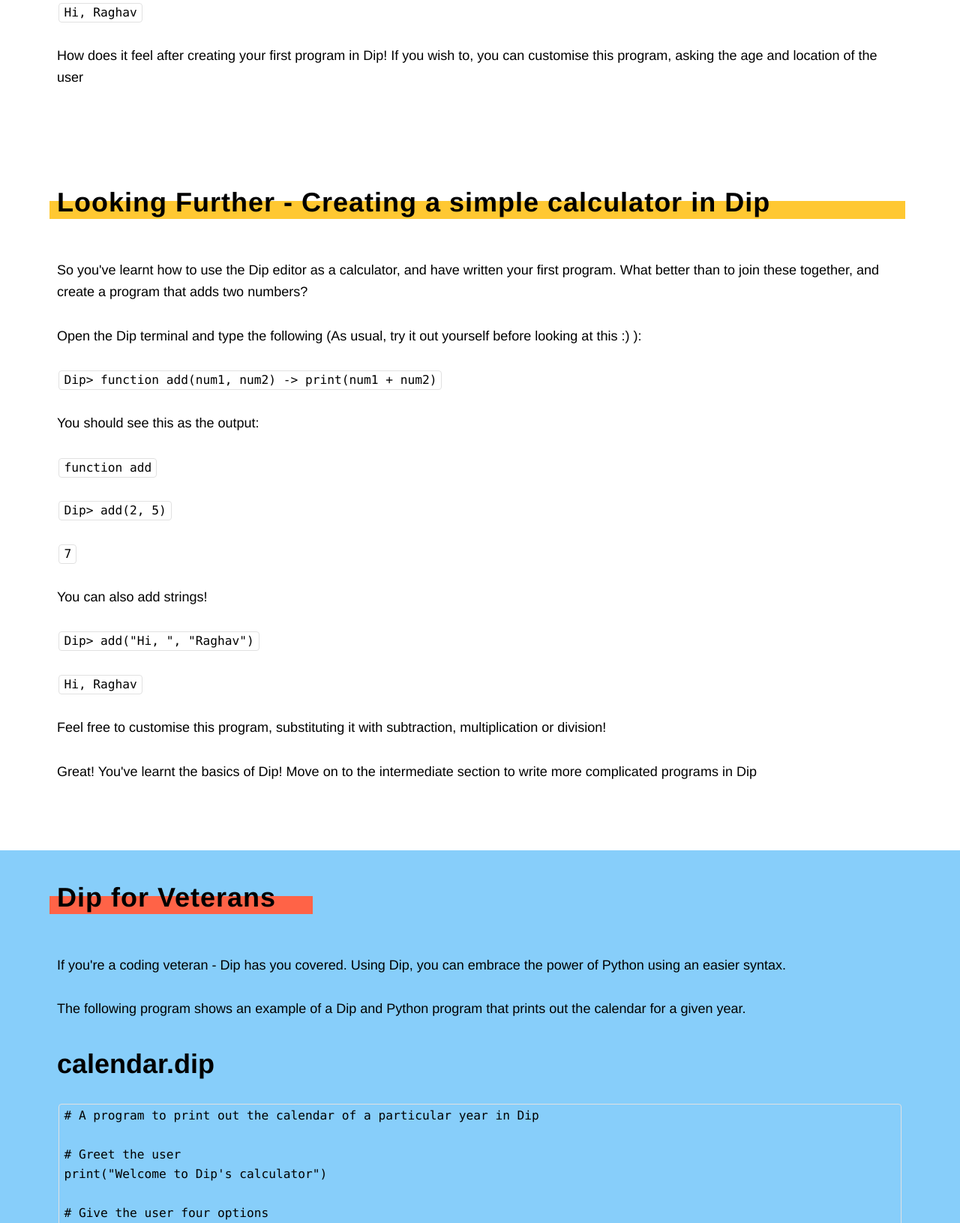
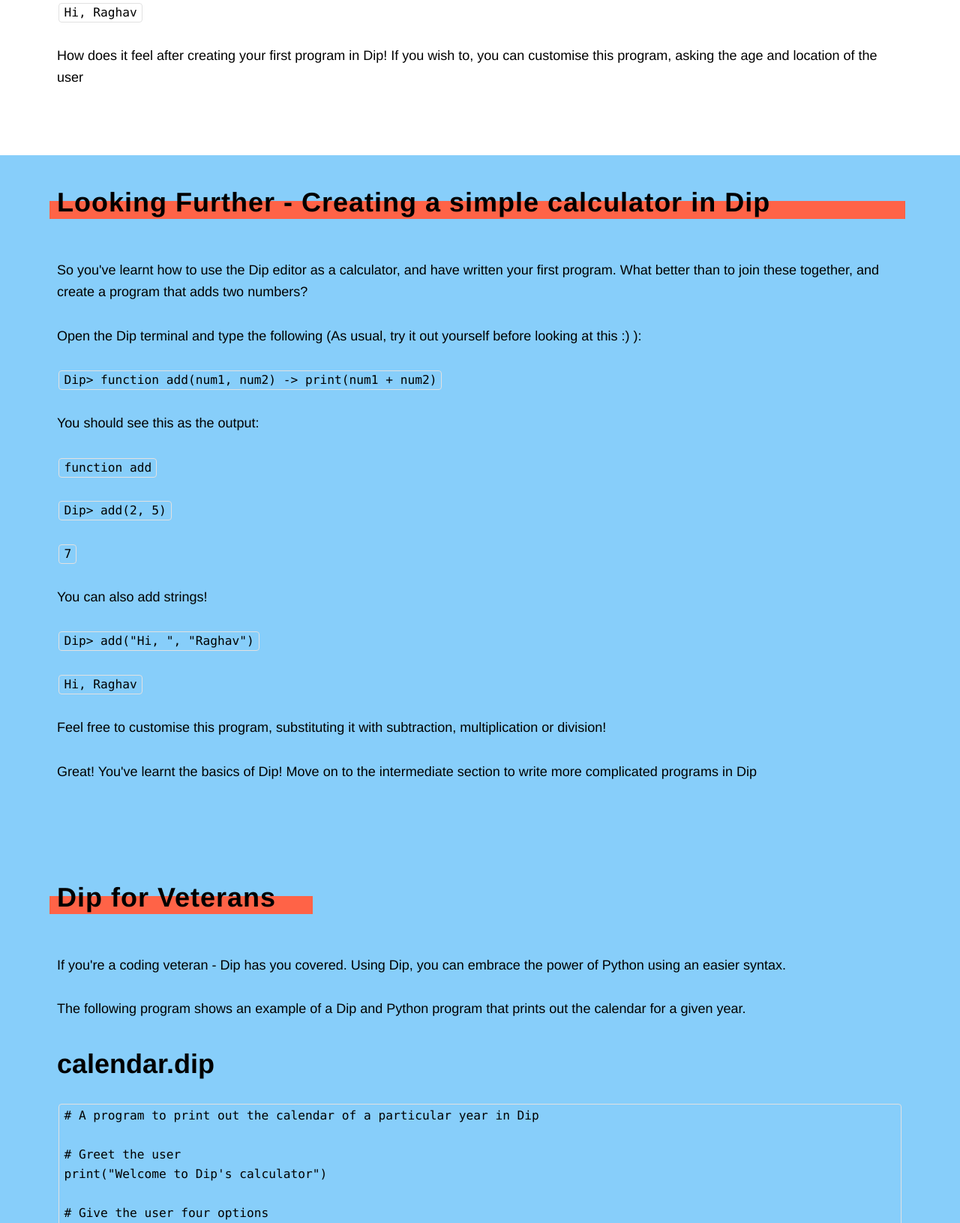
Before and after one commit to Diplang/DipSite, a Flask app: page /tutorial in a window 1280 px wide. Shown: the part 2988-4619 px from the top of the page at 75% size. Run offline with Flask 2, Linux system fonts and the light colour scheme; some libraries are stand-ins or nearby versions; some web fonts are replaced.

Commit message:
tutorial

```diff
--- a/templates/tutorial.html
+++ b/templates/tutorial.html
@@ -150,7 +150,7 @@
   </div>
 </section>
 
-<section id="adder" class="white thanks">
+<section id="adder" class="green">
   <div class="w-100 mw-none ph3 mw8-m mw9-l center f3">
     <header>
       <h2>Looking Further - Creating a simple calculator in Dip</h2>
@@ -171,7 +171,6 @@
 
   </div>
 </section>
-
 
 <section id="installing-dependencies" class="green">
   <div class="w-100 mw-none ph3 mw8-m mw9-l center f3">
```
